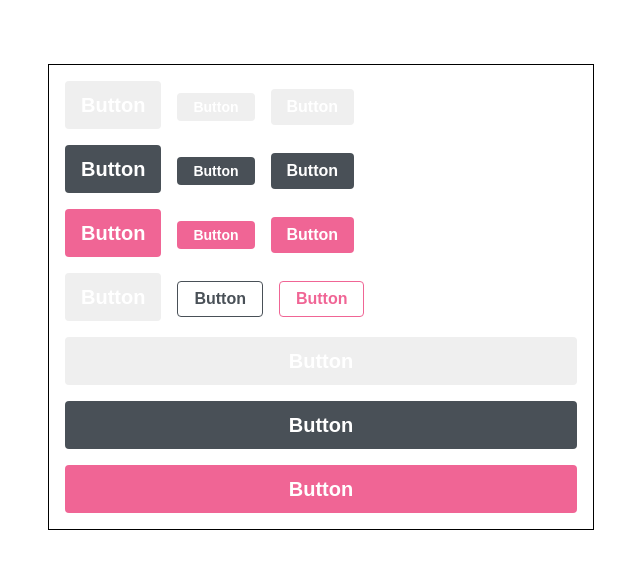
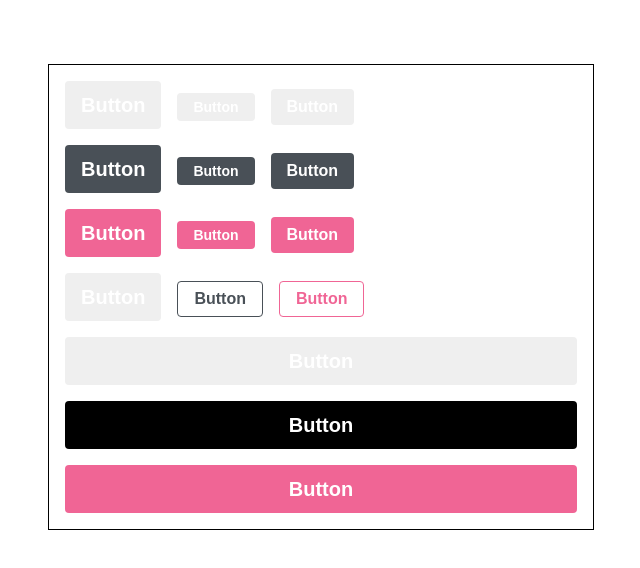
Before and after one commit to oinochoe/fastcampus-react, a React (Create React App) app: page / in a window 1280 px wide. Shown: the top 568 px of the page, without its empty margins (319-959 px from the left). Built offline with nearby package versions, Linux system fonts and the light colour scheme.

Commit message:
rest props전달

```diff
--- a/src/App.scss
+++ b/src/App.scss
@@ -7,4 +7,7 @@
     .buttons + .buttons {
         margin-top: 1rem;
     }
+    .customized-button {
+        background: black;
+    }
 }
--- a/src/Components/Button.js
+++ b/src/Components/Button.js
@@ -5,13 +5,27 @@ import './Button.scss';
 
 // size: large, medium, small
 // color : blue pink gray
-function Button({ children, size, color, outline, fullWidth, ...rest }) {
+function Button({
+    children,
+    size,
+    color,
+    outline,
+    fullWidth,
+    className,
+    ...rest
+}) {
     return (
         <button
-            className={classNames('Button', size, color, {
-                outline,
-                fullWidth,
-            })}
+            className={classNames(
+                'Button',
+                size,
+                color,
+                {
+                    outline,
+                    fullWidth,
+                },
+                className, // className도 받아온다면.. 버튼 자체도 덮어쓸 수 있습니다. 재사용성!
+            )}
             {...rest}
         >
             {children}
--- a/src/ScssApp.js
+++ b/src/ScssApp.js
@@ -44,7 +44,12 @@ function ScssApp() {
                 <Button size="large" fullWidth>
                     Button
                 </Button>
-                <Button size="large" color="gray" fullWidth>
+                <Button
+                    size="large"
+                    color="gray"
+                    fullWidth
+                    className="customized-button"
+                >
                     Button
                 </Button>
                 <Button
```
